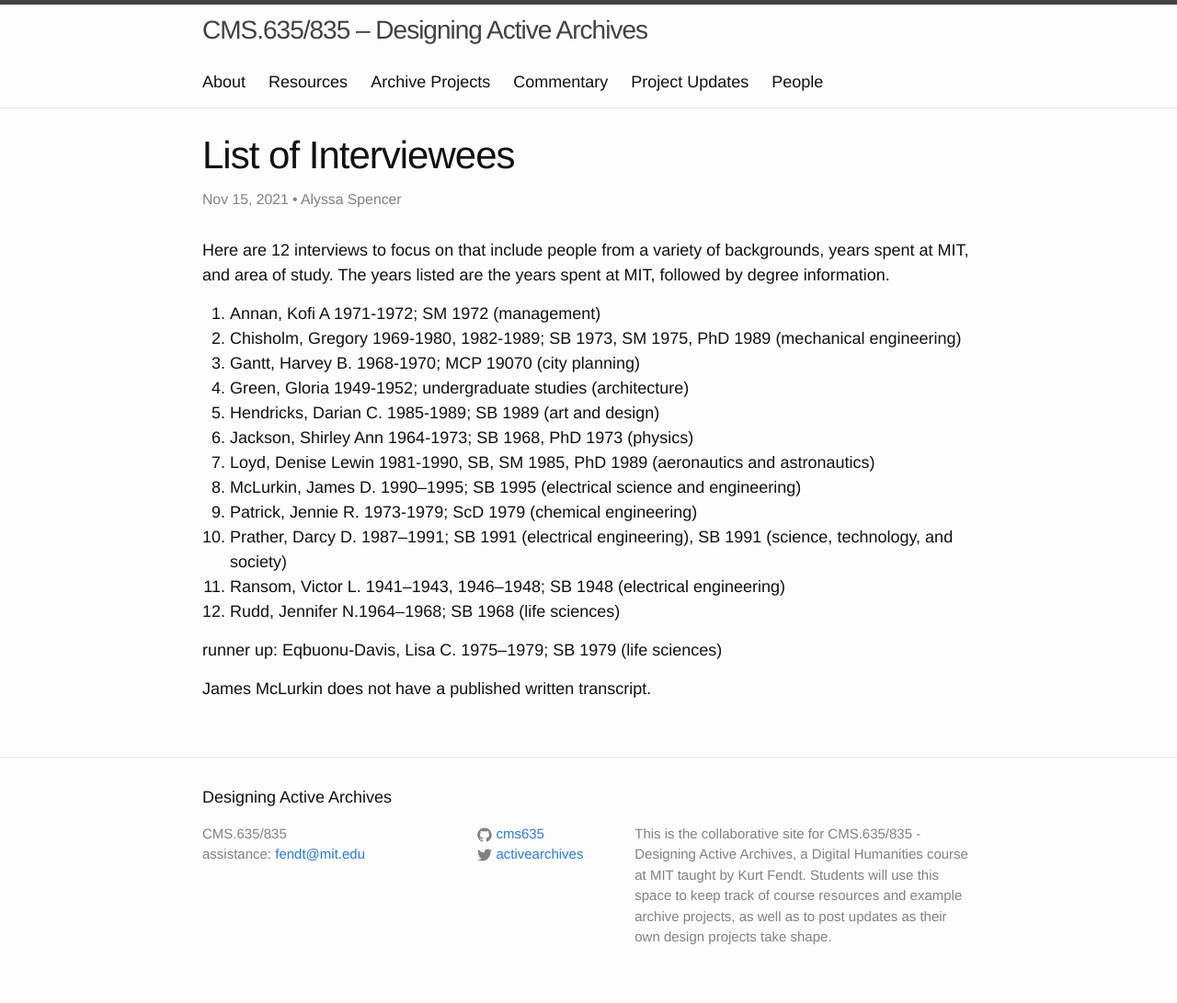
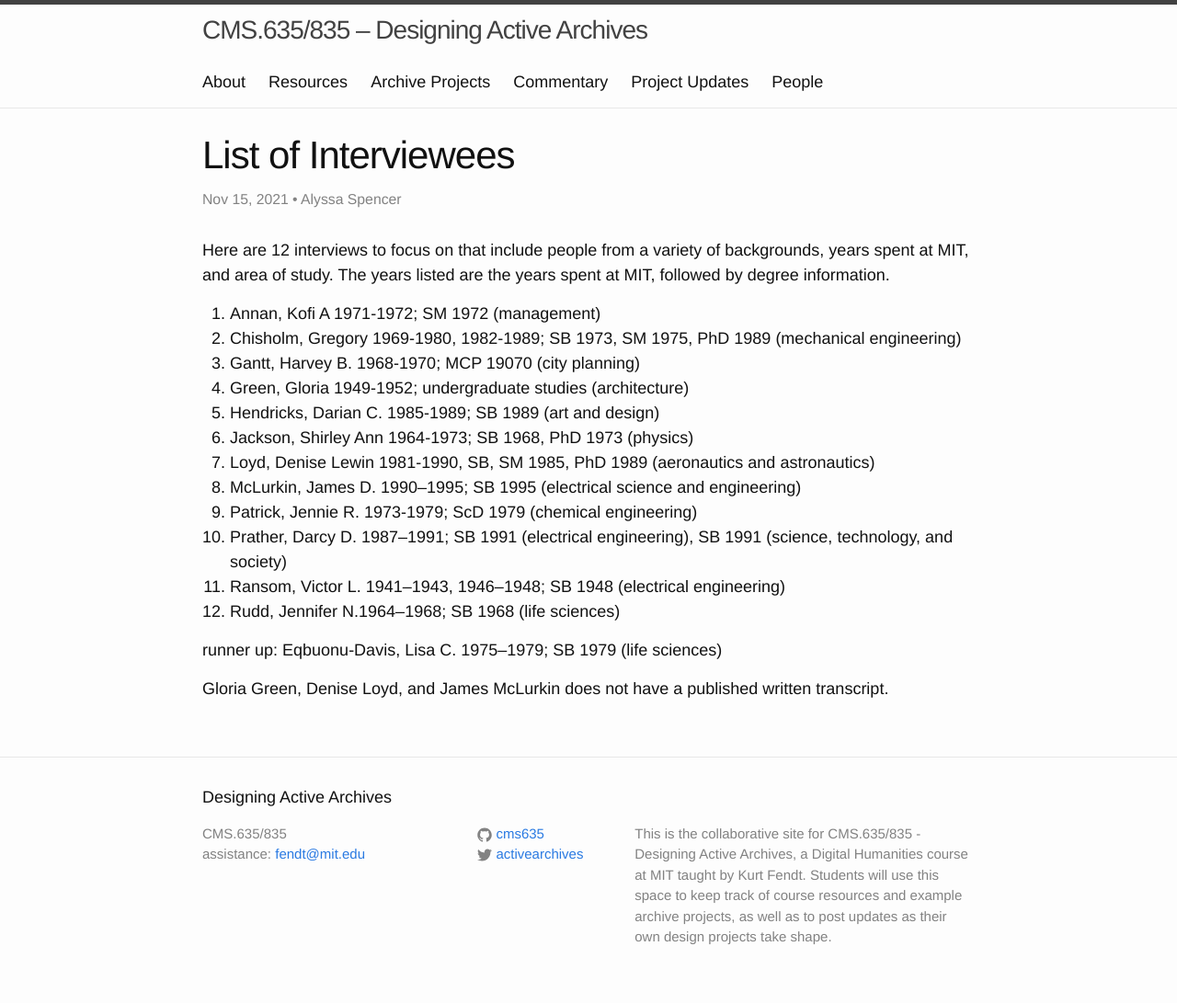
Before and after one commit to cms635/cms635.github.io, a Jekyll site: the page built from _posts/2021-11-15-list-of-interviewees.md, in a window 1280 px wide. Shown: the whole page at 92% size. Built offline with Jekyll 4.4.1, drawn with Linux system fonts in a browser that asks for light colours.

Commit message:
Update 2021-11-15-list-of-interviewees.md

```diff
--- a/_posts/2021-11-15-list-of-interviewees.md
+++ b/_posts/2021-11-15-list-of-interviewees.md
@@ -23,4 +23,4 @@
 
 runner up: Eqbuonu-Davis, Lisa C. 1975–1979; SB 1979 (life sciences)
 
-James McLurkin does not have a published written transcript.
+Gloria Green, Denise Loyd, and James McLurkin does not have a published written transcript.
```
